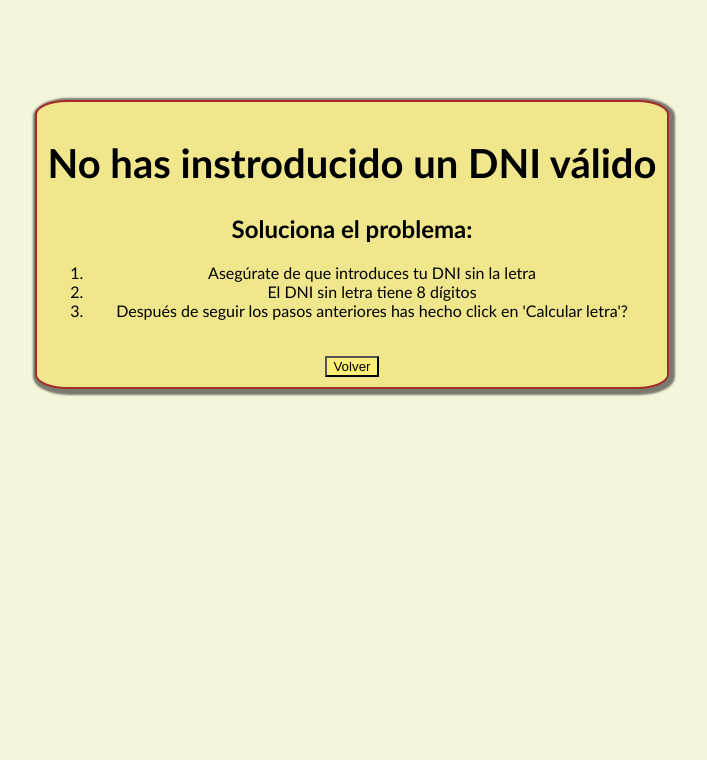
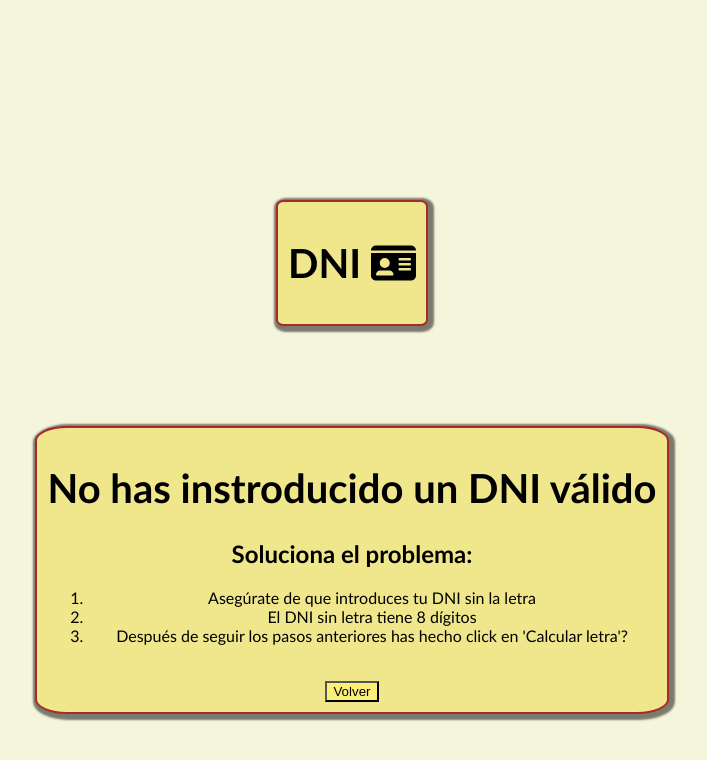
Before and after one commit to danugarri/dniLetter, a React (Create React App) app: page /transform in a window 1280 px wide. Shown: the top 760 px of the page, without its empty margins (288-995 px from the left). Built offline with nearby package versions, Linux system fonts and the light colour scheme.

Commit message:
solving some issues with respect the input length

```diff
--- a/src/App.js
+++ b/src/App.js
@@ -9,7 +9,7 @@ const App = () => {
    const [dni,setDni]= useState('')
   return (
     <Router>
-      <Route path= '/home' >
+      <Route path= '/' >
         <Home />
       </Route>
       <Route  path='/initial'>
--- a/src/components/Initial/Initial.js
+++ b/src/components/Initial/Initial.js
@@ -16,7 +16,7 @@ export const Initial= ({dni,setDni}) => {
      const onHandleSubmit= (event) =>{
          event.preventDefault();
           let dniNumber= event.target.querySelector('input[name="number"]').value;
-          dniNumber !=='' && Number(dniNumber===8) ? setDni(() => dniNumber) : alert('No has introducido un DNI Válido')
+          dniNumber !=='' && dniNumber.length===8 ? setDni(() => dniNumber) : alert('No has introducido un DNI Válido')
          //Reset function
          const reset = () => {
              dniNumber= event.target.querySelector('input[name="number"]').value='';
--- a/src/components/TrasnformDni/TrasnformDni.js
+++ b/src/components/TrasnformDni/TrasnformDni.js
@@ -16,7 +16,7 @@ export const TrasnformDni= ({dni}) => {
     for(let i=1;i<22;i++){
         switch(rest){
             default :
-            if(rest !==0 && dni===8 ){
+            if(rest !==0 && dni.length===8 ){
             return <div  id='final'>
                 <h1> La letra de tu DNI es : </h1>
                     <div id='letter'>{arrayLetters[rest]}</div>
```
